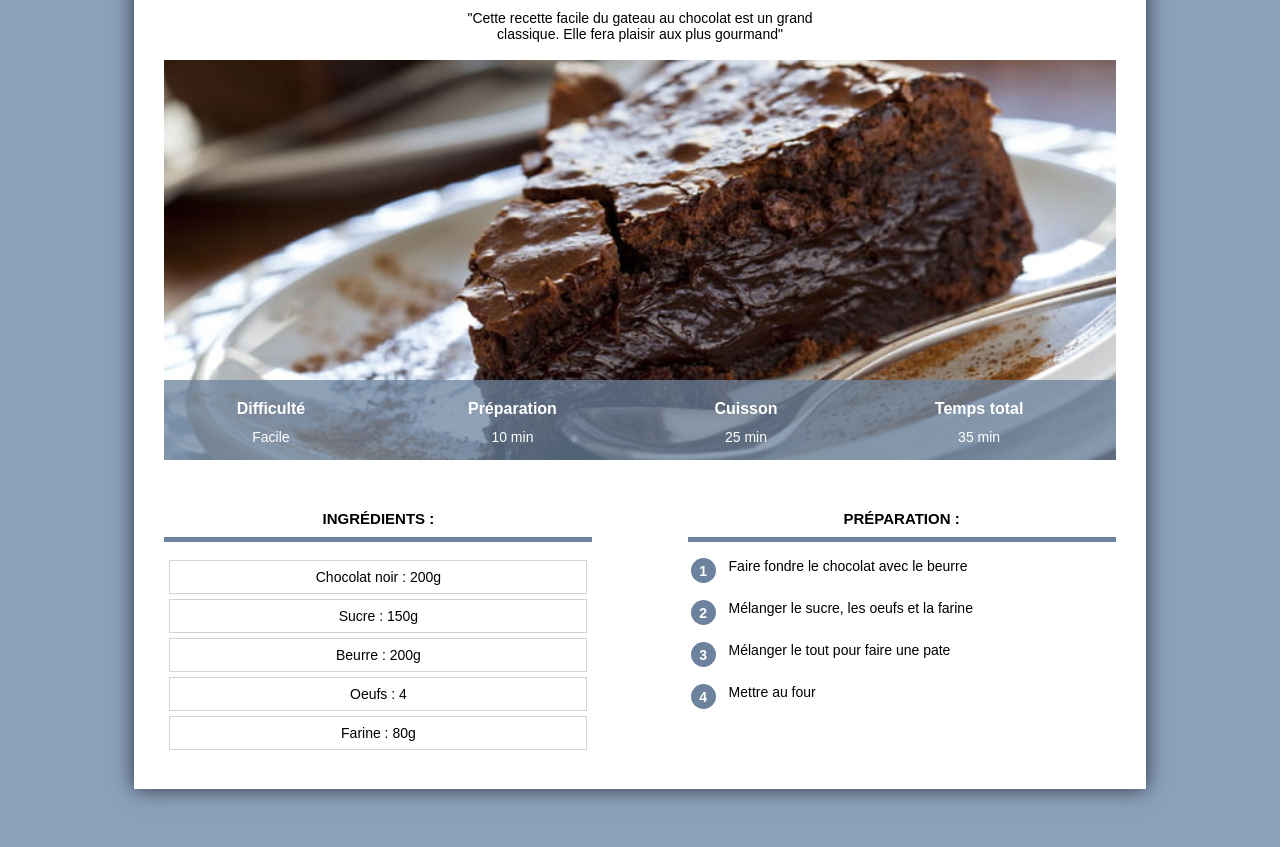
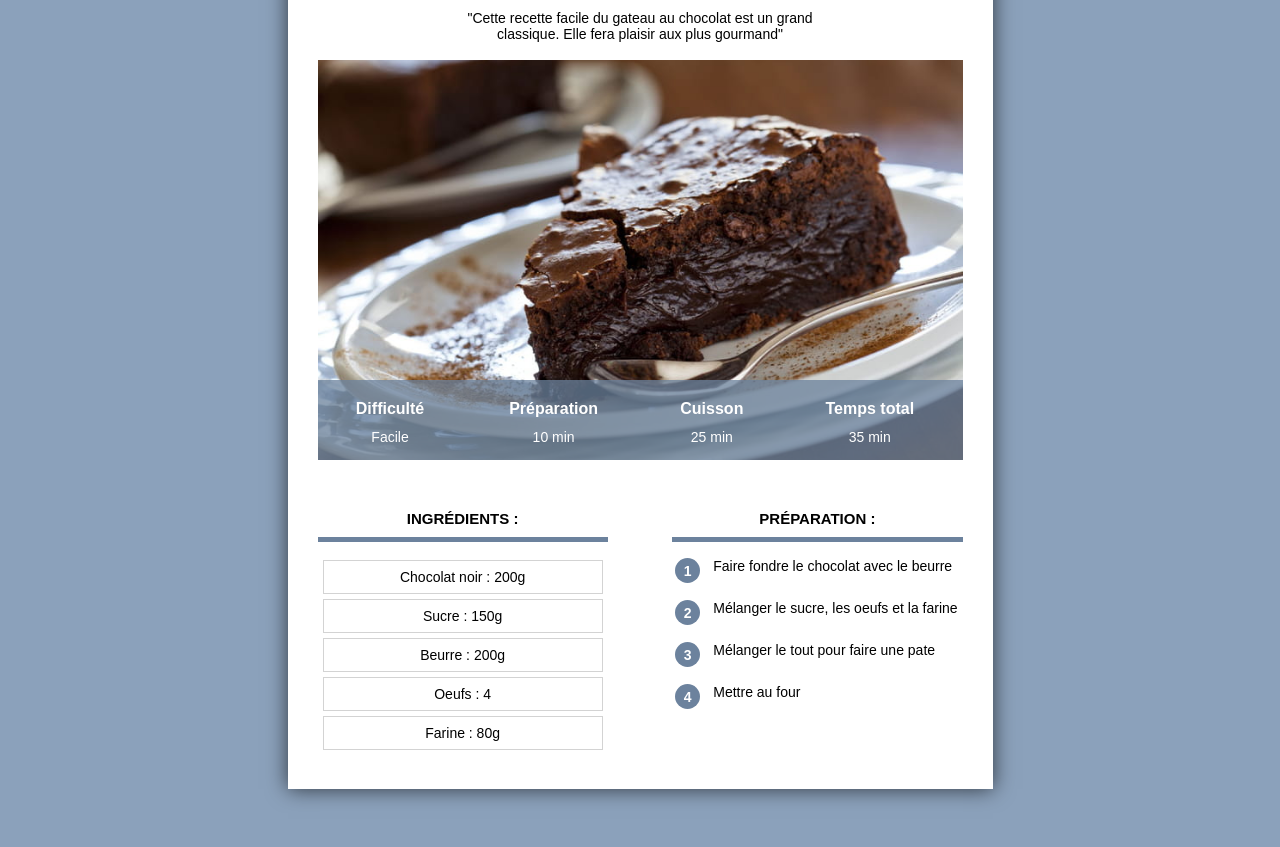
Before and after one commit to Jazeodey/site_recette, a plain HTML site: page recette.html in a window 1280 px wide. Shown: the part 185-1032 px from the top of the page. Drawn offline with Linux system fonts and the light colour scheme.

Commit message:
Add files via upload

```diff
--- a/recette.css
+++ b/recette.css
@@ -10,16 +10,15 @@ p.categorie {
     padding: 8px 18px;
 }
 div.categorie{
-    margin-top: 50px;
+    margin-top: 10px;
     margin-bottom: -35px;
     font-weight: bold;
     font-size: 16px;
 }
 div.contenu{
     background-color : white;
-    margin : 0px 10% 50px 10%;
-    padding : 30px;
-    min-width: 350px;
+    margin : 0px 3% 5px 3%;
+    padding : 10px;
     box-shadow:  0px 0px 20px #000000AA;
 }
 h1{
@@ -54,16 +53,16 @@ table.info{
     width: 100%;
     color: white;
     background-color: #6c829DC0;
-    height: 80px;
+    height: 40px;
 }
 table.info td{
     text-align: center;
-    font-size: 14px;
+    font-size: 12px;
     vertical-align: top;
 }
 table.info th{
     text-align: center;
-    font-size: 16px;
+    font-size: 14px;
     vertical-align: bottom;
     padding-bottom: 8px;
     }
@@ -76,7 +75,7 @@ img.info{
 
 }
 div.colonne{
-    width: 45%;
+    width: 100%;
     margin-top: 20px;
 }
 
@@ -89,11 +88,7 @@ div.colonne{
 }
 div.colonne1{
     display: inline-block;
-    margin-right: 10%;
-}
 
-div.colonne2{
-    float: right;
 }
 
 .liste1 p{
@@ -130,3 +125,45 @@ table.preparation tr{
 *{
     overflow: auto;
 }
+
+/* style pour ordinateur */
+
+@media only screen and (min-width: 768px){
+    div.contenu{
+        min-width: 350px;
+        margin : 0px 10% 50px 10%;
+        padding : 30px;
+    }
+    div.categorie{
+        margin-top: 50px;
+
+    }
+    table.info{
+        height: 80px;}
+
+    table.info th{
+        font-size: 16px;
+        }
+    table.info td{
+        font-size: 14px;
+        }
+
+    div.colonne1{
+        margin-right: 10%;
+    }
+
+    div.colonne2{
+        float: right;
+    }
+    div.colonne{
+        width: 45%;
+    }
+}
+@media only screen and (min-width: 900px){
+    div.contenu{
+        margin-left: auto;
+        margin-right: auto;
+        width: 645px;
+}
+
+}
--- a/recette.html
+++ b/recette.html
@@ -3,6 +3,7 @@
     <head>
         <title>Gateau au chocolat</title>
         <meta charset="UTF-8">
+        <meta name="viewport" content="width=device-width, initial-scale=1.0">
         <link rel="stylesheet" href="recette.css">
     </head>
     <body>
```
